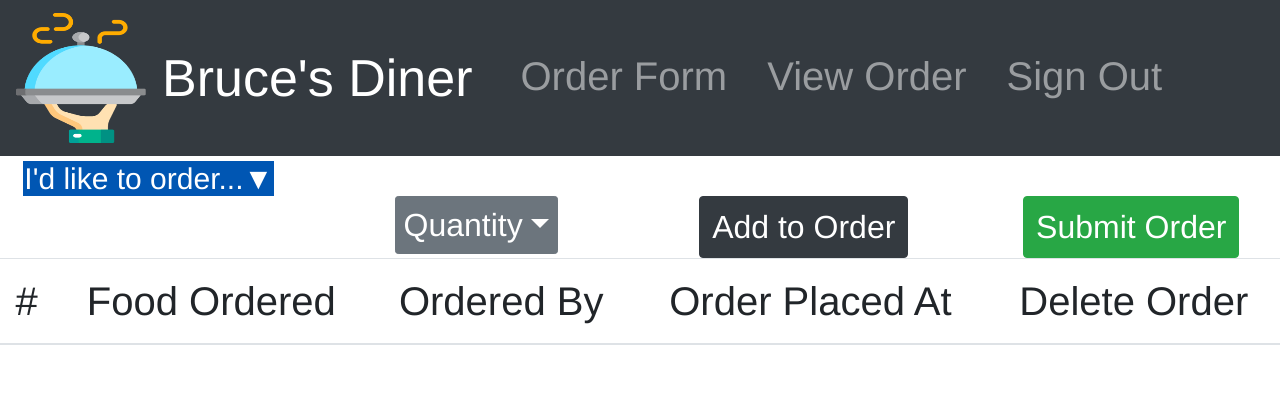
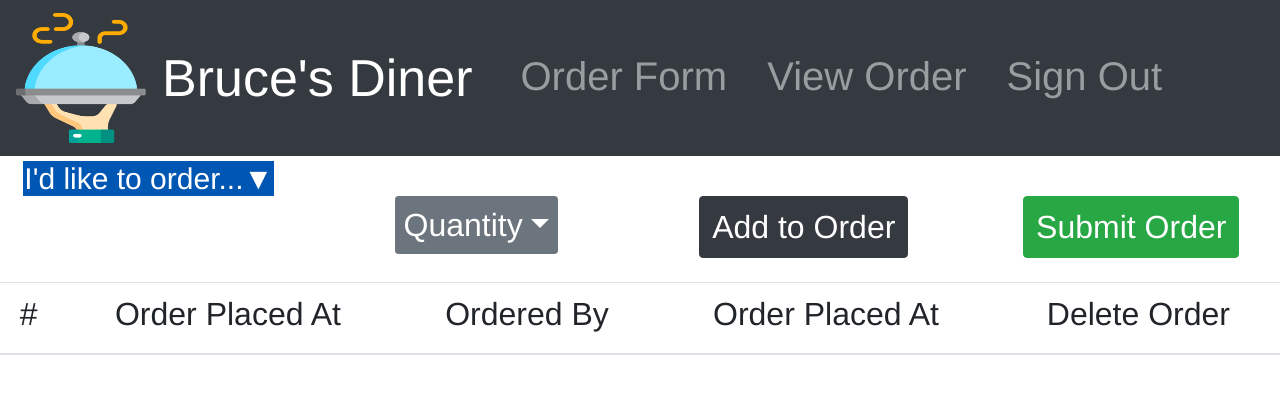
Before and after one commit to gabymoreno9/geekwise-restaurant-application, a React (Create React App) app: page /order in a window 1280 px wide. Shown: the top 394 px of the page. Built offline with nearby package versions, Linux system fonts and the light colour scheme.

Commit message:
more UI beautifying fixes with fonts

```diff
--- a/src/components/Navbar.js
+++ b/src/components/Navbar.js
@@ -10,7 +10,7 @@ import logo2 from "../images/logo2.png"
 export default function NavBar() {
     return (
         <Navbar collapseOnSelect expand="lg" bg="dark" variant="dark">
-            <Navbar.Brand href="#home">
+            <Navbar.Brand href="/">
                 <img alt="" src={logo2} width="130" height="130" className="d-inline-block align-top"/>
                 {' '}
 
@@ -18,7 +18,7 @@ export default function NavBar() {
             <Navbar.Toggle aria-controls="responsive-navbar-nav" />
             <Navbar.Collapse id="responsive-navbar-nav">
                 <Nav className="mr-auto">
-                    <Navbar.Brand href="#home">Bruce's Diner</Navbar.Brand>
+                    <Navbar.Brand href="/">Bruce's Diner</Navbar.Brand>
                     <Nav.Link href="/order">Order Form</Nav.Link>
                     <Nav.Link href="/view-order">View Order</Nav.Link>
                     <Nav.Link href="/sign-out">Sign Out</Nav.Link>
--- a/src/components/Order.js
+++ b/src/components/Order.js
@@ -13,7 +13,7 @@ import NavBar from './Navbar';
 import 'bootstrap/dist/css/bootstrap.min.css';
 
 const menuItems = [
-  "Tacos De Papa (Includes sides of rice and pinto beans)",
+  "Tacos De Papa",
   "Hamburger with Fries",
   "Chicken Tenders with Fries",
   "Quesadilla de Asada",
@@ -87,14 +87,15 @@ class Order extends React.Component {
         </Row>
 
       <div>
+        <br/>
       <Table responsive="md">
         <thead>
           <tr>
-            <th>#</th>
-            <th>Food Ordered</th>
-            <th>Ordered By</th>
-            <th>Order Placed At</th>
-            <th>Delete Order</th>
+            <th><h2>#</h2></th>
+            <th><h2>Order Placed At</h2></th>
+            <th><h2>Ordered By</h2></th>
+            <th><h2>Order Placed At</h2></th>
+            <th><h2>Delete Order</h2></th>
           </tr>
         </thead>
         <tbody>
--- a/src/components/View-Orders.js
+++ b/src/components/View-Orders.js
@@ -24,10 +24,9 @@ class ViewOrders extends React.Component {
         <Table responsive="md">
           <thead>
             <tr>
-              <th>#</th>
-              <th>Food Ordered</th>
-              <th>Ordered By</th>
-              <th>Order Placed At</th>
+              <th><h2>Food Ordered</h2></th>
+              <th><h2>Ordered By</h2></th>
+              <th><h2>Order Placed At</h2></th>
 
 
             </tr>
@@ -35,10 +34,12 @@ class ViewOrders extends React.Component {
           <tbody>
             {this.props.orders.map(order =>
               <tr>
-                <td>{order.quantity}</td>
                 <td>{order.item}</td>
                 <td>gabi456</td>
-                <td>04/08/2020 2:34pm</td>
+                <td>04/08/2020 2:34pm
+                    <br/>
+                    Quantity: {order.quantity}
+                </td>
               </tr>)}
           </tbody>
         </Table>
```
